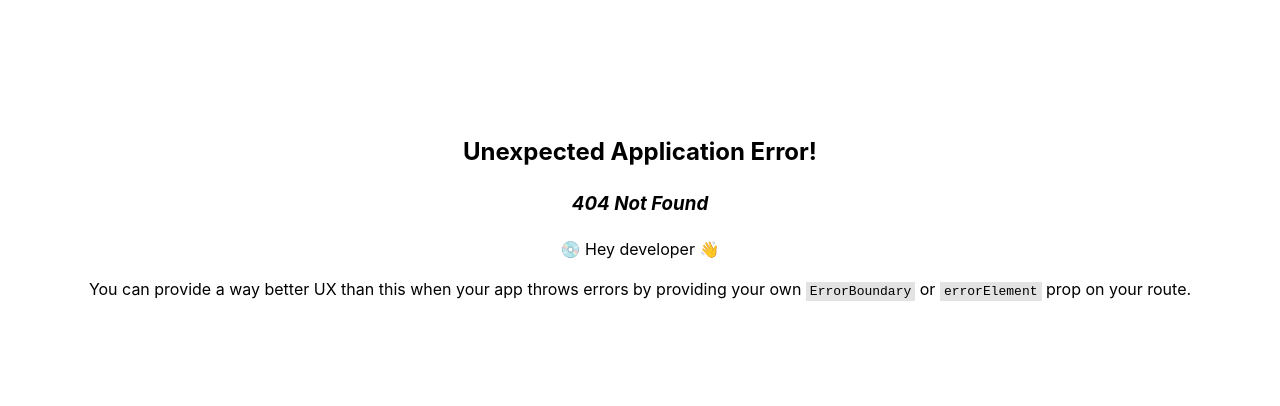
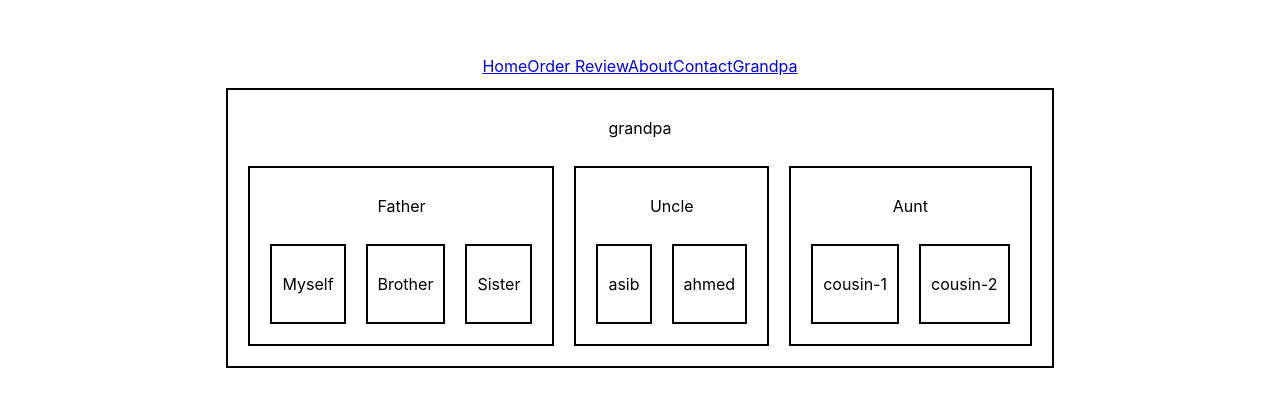
Before and after one commit to asib11/t-shirt, a React (Vite) app: page /grandpa in a window 1280 px wide. Before the commit this address had no page. Shown: the part 184-590 px from the top of the page. Built offline with nearby package versions, Linux system fonts and the light colour scheme.

Commit message:
context api

```diff
--- a/src/components/Header/Header.jsx
+++ b/src/components/Header/Header.jsx
@@ -7,6 +7,8 @@ const Header = () => {
             <Link to='/review'>Order Review</Link>
             <Link to='/about'>About</Link>
             <Link to='/contact'>Contact</Link>
+            <Link to='/grandpa'>Grandpa</Link>
+
         </nav>
     );
 };
--- /dev/null
+++ b/src/components/grandpa/Aunt.jsx
@@ -0,0 +1,15 @@
+import Cousin from "./Cousin";
+
+const Aunt = () => {
+    return (
+        <div>
+            <p>Aunt</p>
+            <section className="flex">
+            <Cousin>cousin-1</Cousin>
+            <Cousin>cousin-2</Cousin>
+            </section>
+        </div>
+    );
+};
+
+export default Aunt;
--- /dev/null
+++ b/src/components/grandpa/Brother.jsx
@@ -0,0 +1,10 @@
+
+const Brother = () => {
+    return (
+        <div>
+            <p>Brother</p>
+        </div>
+    );
+};
+
+export default Brother;
--- /dev/null
+++ b/src/components/grandpa/Cousin.jsx
@@ -0,0 +1,14 @@
+import PropTypes from 'prop-types'
+
+const Cousin = ({children}) => {
+    return (
+        <div>
+            <p>{children}</p>
+        </div>
+    );
+};
+
+Cousin.propTypes ={
+    children: PropTypes.object,
+}
+export default Cousin;
--- /dev/null
+++ b/src/components/grandpa/Father.jsx
@@ -0,0 +1,19 @@
+import Brother from "./Brother";
+import Myself from "./Myself";
+import Sister from "./Sister";
+
+const Father = () => {
+    return (
+        <div >
+            <p>Father</p>
+            <section className="flex">
+                <Myself></Myself>
+                <Brother></Brother>
+                <Sister></Sister>
+            </section>
+
+        </div>
+    );
+};
+
+export default Father;
--- /dev/null
+++ b/src/components/grandpa/Grandpa.css
@@ -0,0 +1,9 @@
+.grandpa, .grandpa div{
+    margin: 10px;
+    padding: 10px;
+    border: 2px solid black;
+}
+
+.flex{
+    display: flex;
+}
--- /dev/null
+++ b/src/components/grandpa/Grandpa.jsx
@@ -0,0 +1,19 @@
+import Aunt from './Aunt';
+import Father from './Father';
+import './Grandpa.css'
+import Uncle from './Uncle';
+
+const Grandpa = () => {
+    return (
+        <div className='grandpa'>
+            <p>grandpa</p>
+            <section className='flex'>
+                <Father></Father>
+                <Uncle></Uncle>
+                <Aunt></Aunt>
+            </section>
+        </div>
+    );
+};
+
+export default Grandpa;
--- /dev/null
+++ b/src/components/grandpa/Myself.jsx
@@ -0,0 +1,10 @@
+
+const Myself = () => {
+    return (
+        <div>
+            <p>Myself</p>
+        </div>
+    );
+};
+
+export default Myself;
--- /dev/null
+++ b/src/components/grandpa/Sister.jsx
@@ -0,0 +1,10 @@
+
+const Sister = () => {
+    return (
+        <div>
+            <p>Sister</p>
+        </div>
+    );
+};
+
+export default Sister;
--- /dev/null
+++ b/src/components/grandpa/Uncle.jsx
@@ -0,0 +1,15 @@
+import Cousin from "./Cousin";
+
+const Uncle = () => {
+    return (
+        <div>
+            <p>Uncle</p>
+            <section className="flex">
+            <Cousin>asib</Cousin>
+            <Cousin>ahmed</Cousin>
+            </section>
+        </div>
+    );
+};
+
+export default Uncle;
--- a/src/main.jsx
+++ b/src/main.jsx
@@ -11,6 +11,7 @@ import Home from './components/Home/Home.jsx';
 import Review from './components/Order/Review.jsx';
 import Contact from './components/Contact/Contact.jsx';
 import About from './components/About/About.jsx';
+import Grandpa from './components/grandpa/Grandpa.jsx';
 
 const router = createBrowserRouter([
   {
@@ -34,6 +35,10 @@ const router = createBrowserRouter([
         path: '/about',
         element: <About></About>,
       },
+      {
+        path: '/grandpa',
+        element: <Grandpa></Grandpa>,
+      },
 
     ]
   },
```
